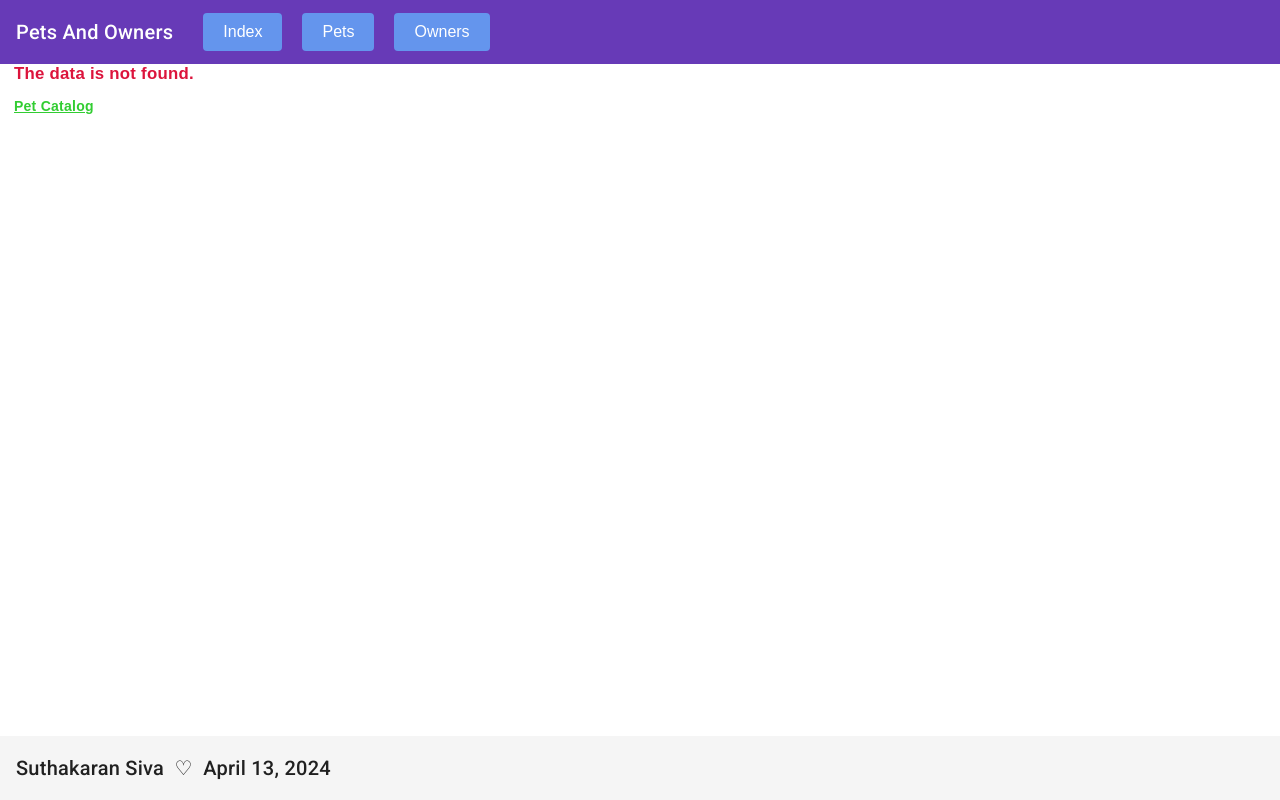
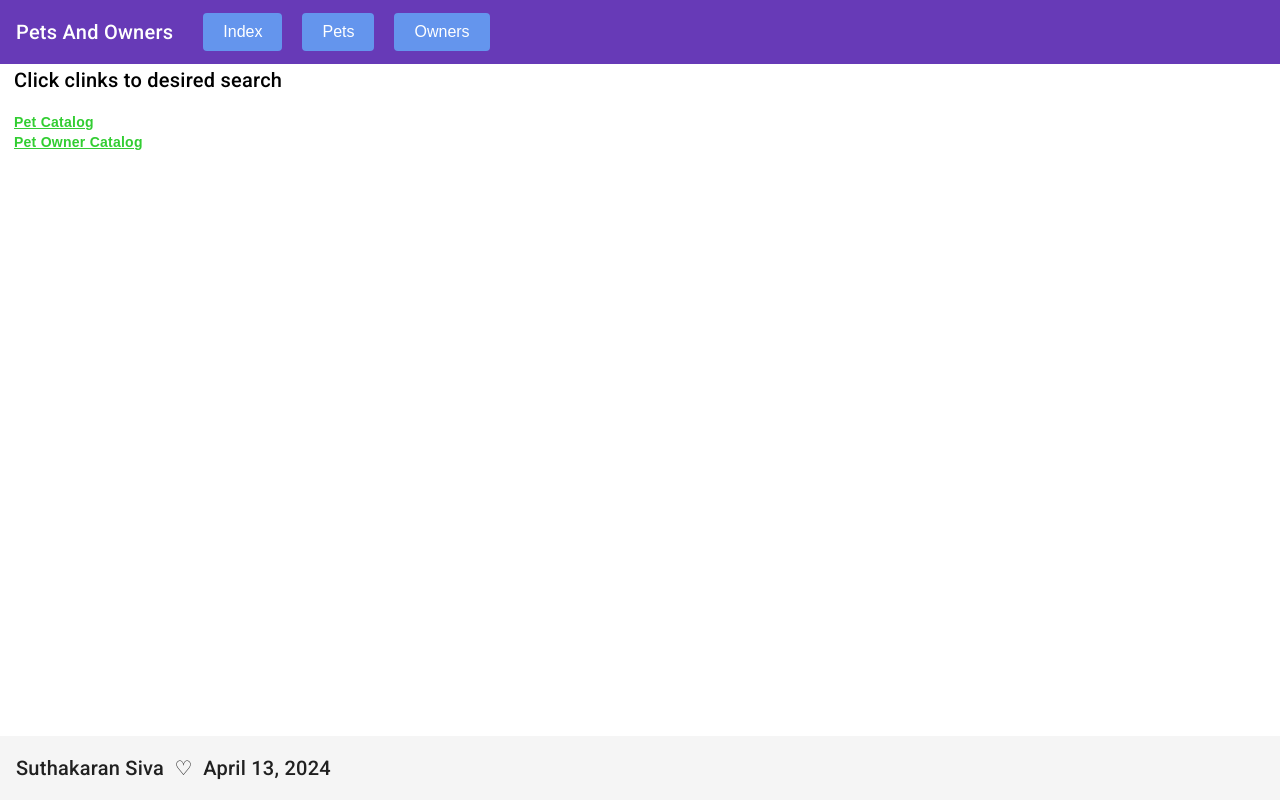
Before and after one commit to sutha06/angular-ASN4, an Angular app: page /pets in a window 1280 px wide. Before the commit this address had no page. Built offline with nearby package versions, Linux system fonts and the light colour scheme.

Commit message:
got it working

```diff
--- a/src/app/pet-details/pet-details.component.html
+++ b/src/app/pet-details/pet-details.component.html
@@ -1,21 +1,10 @@
-<ng-container *ngIf="pet !== undefined; else not_found">
-  <p>
-    <span class="pet_label">Pet:</span>
-    <span class="pet_name">{{pet.name}}</span>
-  </p>
-  <p>
-    <img [src]='pet.petPhoto' alt="picture of the animal">
-    <span class='pet_image'>{{pet.age}}</span>
-  </p>
-  <div class="text_box">
-    {{pet.petKind}}
-  </div>
-</ng-container>
+<H2>Click clinks to desired search</H2>
 <ng-template #not_found>
   <p class="message">
     The data is not found.
   </p>
 </ng-template>
 <p>
-  <a routerLink="/">Pet Catalog</a>
+  <a routerLink="/pets">Pet Catalog</a><br>
+  <a routerLink="/owners">Pet Owner Catalog</a>
 </p>
--- a/src/app/pet-index/pet-index.component.css
+++ b/src/app/pet-index/pet-index.component.css
@@ -1,7 +1,9 @@
 h2 {
-  color: #00bcd4;
+  text-align: center;
+  color: #5e4b8b; /* Deep purple for headings */
+  margin-bottom: 20px;
+  font-size: 2em;
 }
-
 td{
   padding: 6px
 }
--- a/src/app/pet-index/pet-index.component.html
+++ b/src/app/pet-index/pet-index.component.html
@@ -1,9 +1,15 @@
 <h2>Pet Catalog</h2>
+<p>
+  <a routerLink="/">Home</a><br>
+  <a routerLink="/owners">Pet Owners Catalog</a>
+</p>
 <table>
   <tr *ngFor="let f of (petsList | async)">
     <td>
+      <a [routerLink]="['pet', f.id]">
       <img class="thumb"
-           [src]="f.petPhoto" >
+           [src]="f.imageSrc" >
+      </a>
     </td>
     <td>
       <span class="pet_name">Name: {{f.name}}</span>&nbsp;&nbsp;
```
